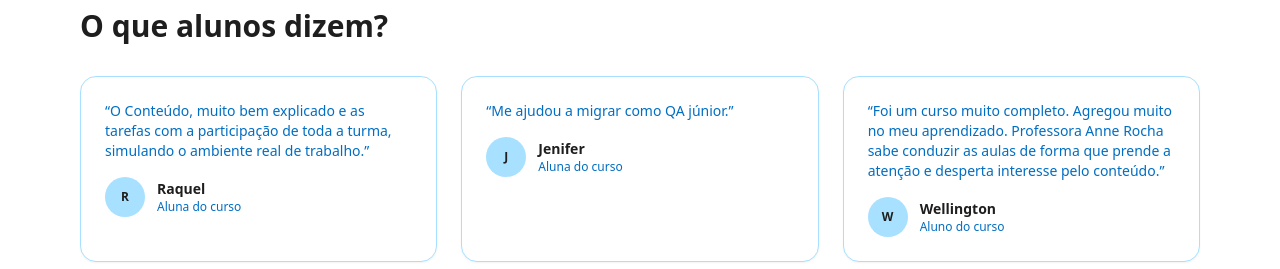
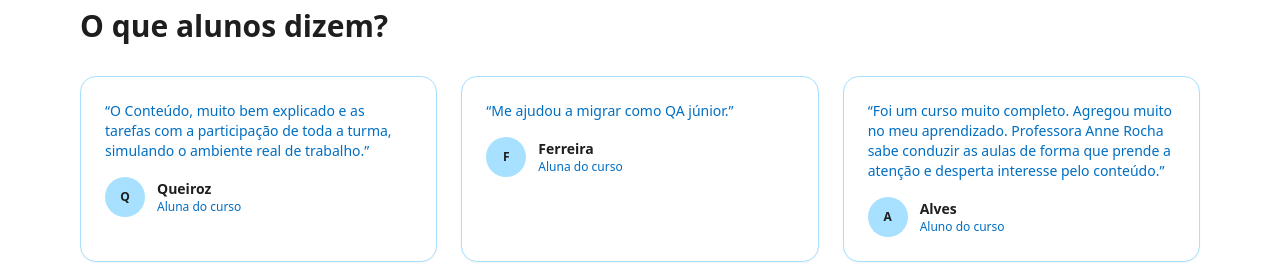
Before and after one commit to carolsprak/cursos, a React (Vite) app: page / in a window 1280 px wide. Shown: the part 3160-3429 px from the top of the page. Built offline with nearby package versions, Linux system fonts and the light colour scheme.

Commit message:
Update App.jsx

```diff
--- a/src/App.jsx
+++ b/src/App.jsx
@@ -14,17 +14,17 @@ const MENTORA = mentora;
 // === Depoimentos (edite os nomes/roles/quotes aqui) ===
 const TESTIMONIALS = [
   {
-  name: "Raquel",
+  name: "Queiroz",
   role: "Aluna do curso",
   quote: "O Conteúdo, muito bem explicado e as tarefas com a participação de toda a turma, simulando o ambiente real de trabalho.",
   },
   {
-  name: "Jenifer",
+  name: "Ferreira",
   role: "Aluna do curso",
   quote: "Me ajudou a migrar como QA júnior.",
   },
   {
-  name: "Wellington",
+  name: "Alves",
   role: "Aluno do curso",
   quote: "Foi um curso muito completo. Agregou muito no meu aprendizado. Professora Anne Rocha sabe conduzir as aulas de forma que prende a atenção e desperta interesse pelo conteúdo.",
   },
```
